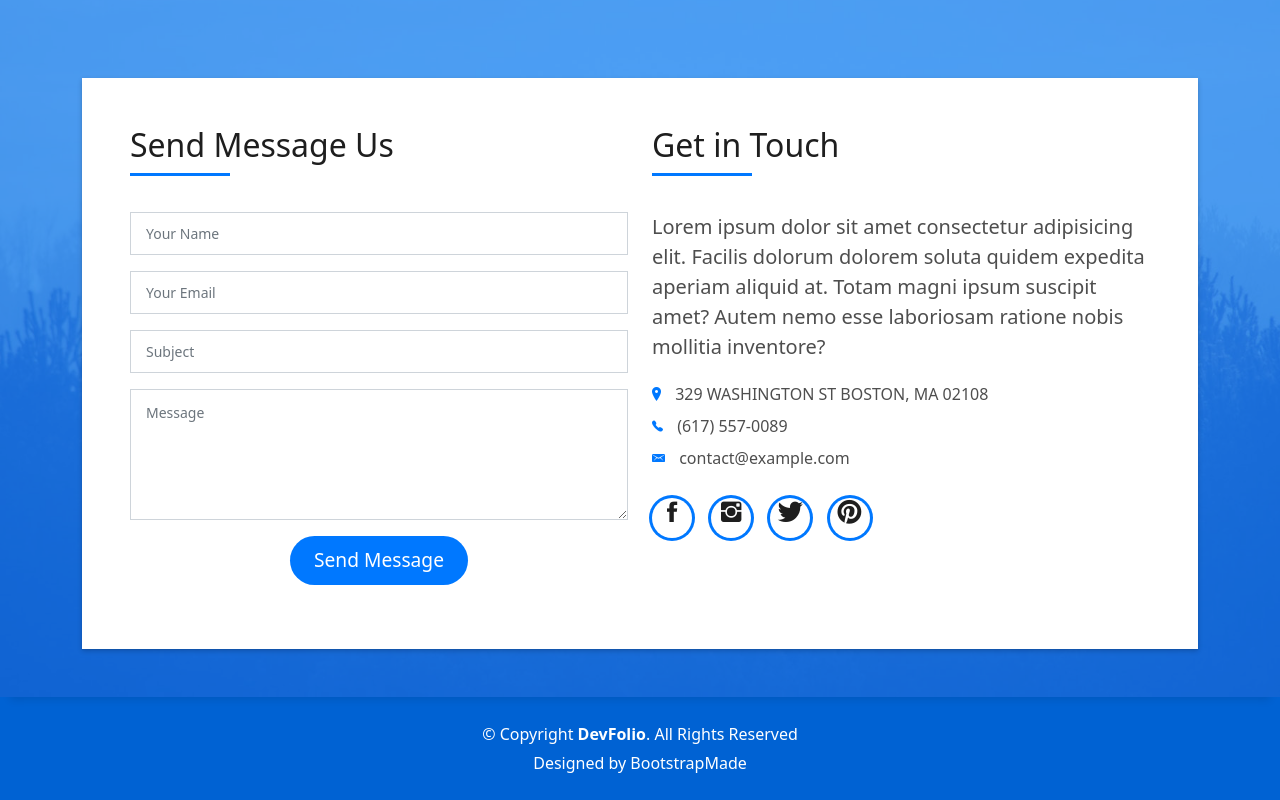
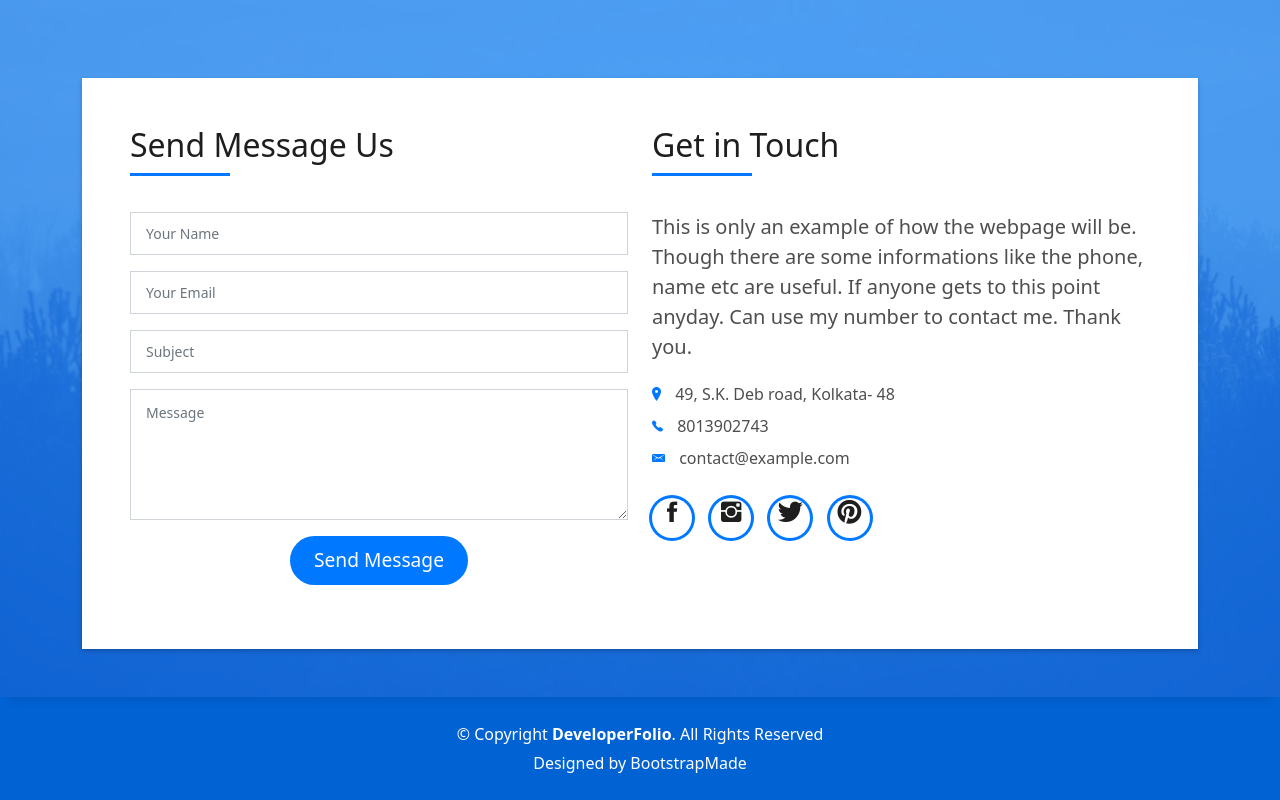
Before and after one commit to mukherjeepratimgithub/mukherjeepratimgithub.github.io, a plain HTML site: page index.html in a window 1280 px wide. Shown: the part 5392-6192 px from the top of the page. Drawn offline with Linux system fonts and the light colour scheme; files that its build step writes are made by us from their sources; files whose address does not match are found by name.

Commit message:
editing some parts of the index page

```diff
--- a/index.html
+++ b/index.html
@@ -449,7 +449,7 @@
                   <div class="col-sm-8">
                     <h2 class="w-title">Studio Big Bang</h2>
                     <div class="w-more">
-                      <span class="w-ctegory">Web Design</span> / <span class="w-date">18 Sep. 2017</span>
+                      <span class="w-ctegory">Web Design</span> / <span class="w-date">18 Feb. 2021</span>
                     </div>
                   </div>
                   <div class="col-sm-4">
@@ -680,14 +680,12 @@
                     </div>
                     <div class="more-info">
                       <p class="lead">
-                        Lorem ipsum dolor sit amet consectetur adipisicing elit. Facilis dolorum dolorem soluta quidem
-                        expedita aperiam aliquid at.
-                        Totam magni ipsum suscipit amet? Autem nemo esse laboriosam ratione nobis
-                        mollitia inventore?
+                       This is only an example of how the webpage will be. Though there are some informations like the phone, name etc are
+                       useful. If anyone gets to this point anyday. Can use my number to contact me. Thank you.
                       </p>
                       <ul class="list-ico">
-                        <li><span class="ion-ios-location"></span> 329 WASHINGTON ST BOSTON, MA 02108</li>
-                        <li><span class="ion-ios-telephone"></span> (617) 557-0089</li>
+                        <li><span class="ion-ios-location"></span> 49, S.K. Deb road, Kolkata- 48</li>
+                        <li><span class="ion-ios-telephone"></span> 8013902743</li>
                         <li><span class="ion-email"></span> contact@example.com</li>
                       </ul>
                     </div>
@@ -716,7 +714,7 @@
       <div class="row">
         <div class="col-sm-12">
           <div class="copyright-box">
-            <p class="copyright">&copy; Copyright <strong>DevFolio</strong>. All Rights Reserved</p>
+            <p class="copyright">&copy; Copyright <strong>DeveloperFolio</strong>. All Rights Reserved</p>
             <div class="credits">
 
               Designed by <a href="https://bootstrapmade.com/">BootstrapMade</a>
```
Also changed, not shown: blog-single.html (+4 -7 lines), portfolio-details.html (+2 -8 lines).
